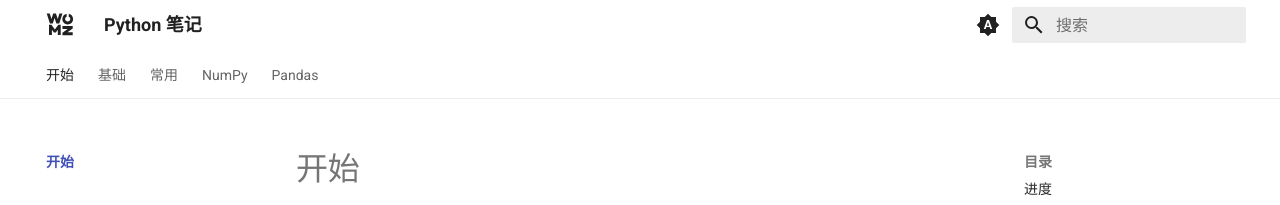
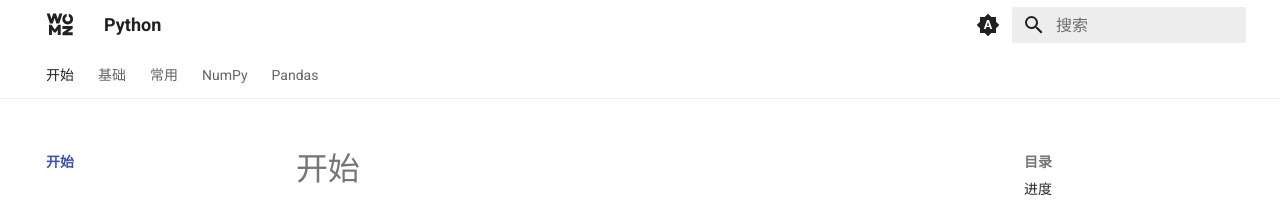
Before and after one commit to sigmax01/py, an MkDocs documentation site: the page built from docs/index.md, in a window 1280 px wide. Shown: the top 205 px of the page. Built offline with MkDocs 1.6.1 and Material for MkDocs 9.7.7, drawn with Linux system fonts in a browser that asks for light colours.

Commit message:
`docs: Update site_name in mkdocs.yml`

```diff
--- a/mkdocs.yml
+++ b/mkdocs.yml
@@ -1,4 +1,4 @@
-site_name: Python 笔记
+site_name: Python
 site_author: ricolxwz
 site_url: https://py.ricolxwz.de/
 copyright: Copyright &copy; 2024 ricolxwz
```
